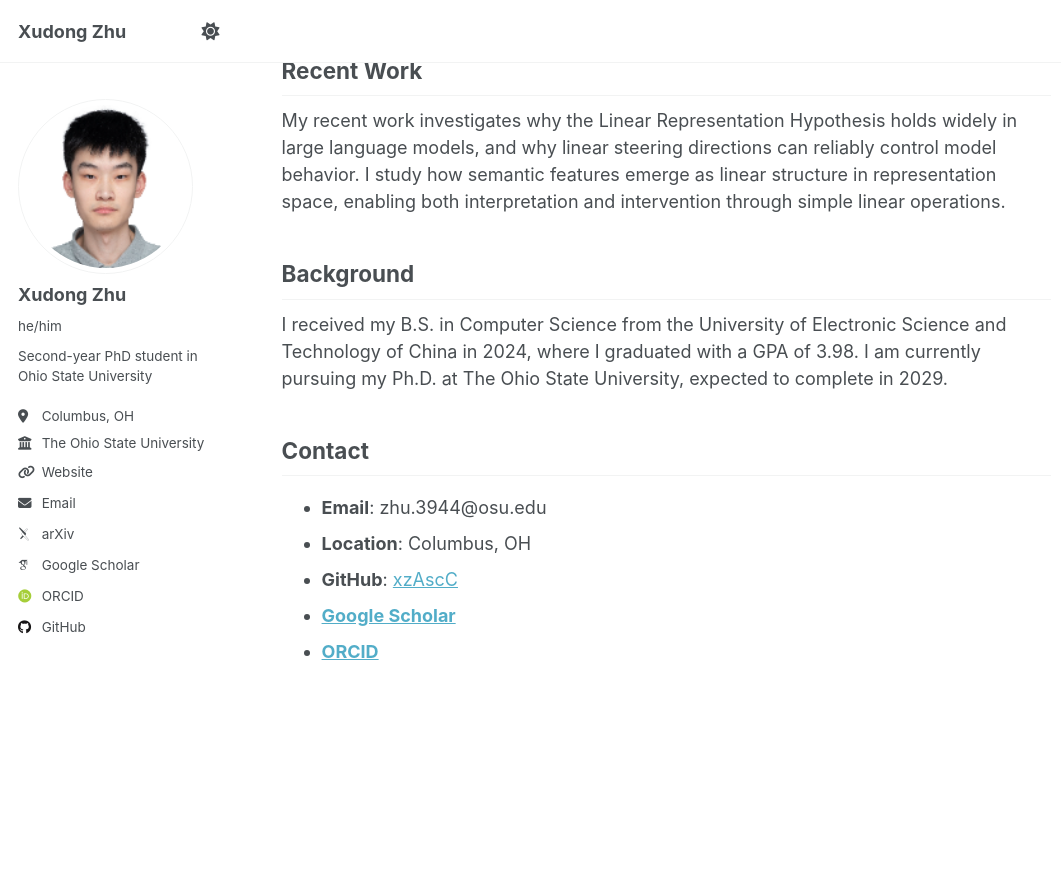
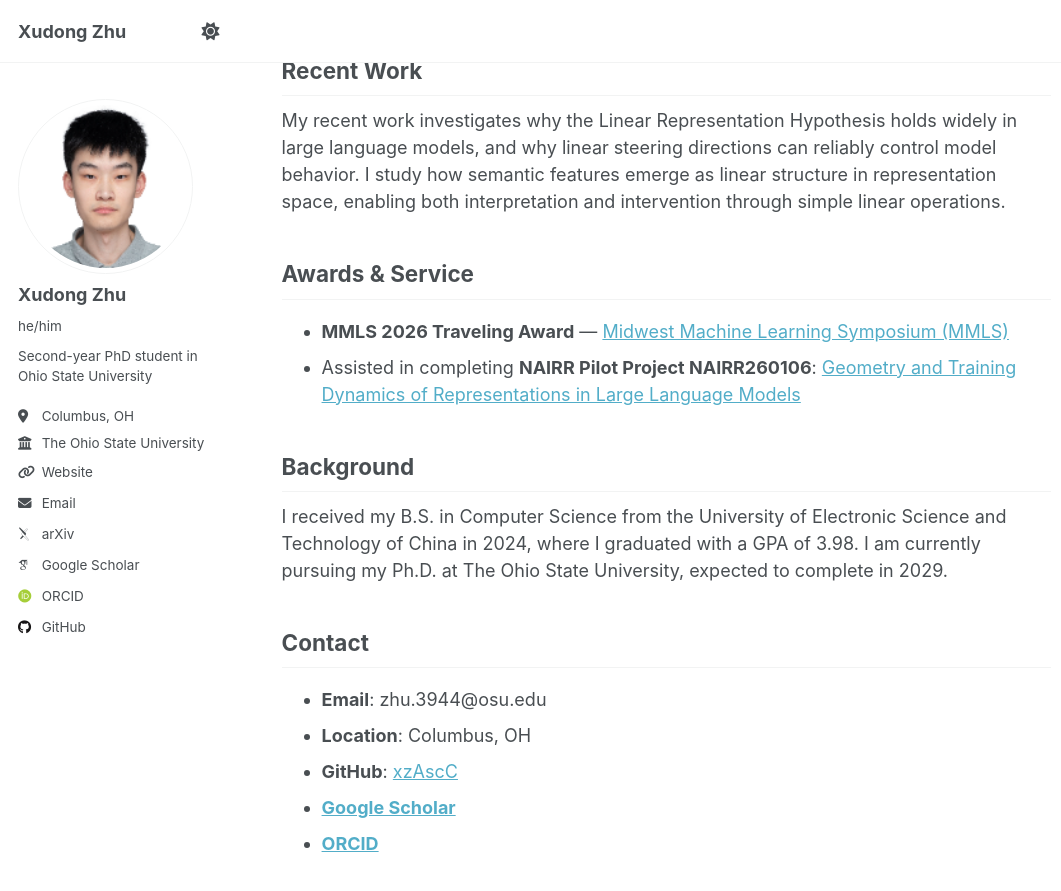
Before and after one commit to xzAscC/xzAscC.github.io, a Jekyll site: the page built from _pages/about.md, in a window 1280 px wide and 900 px high, scrolled down 673 px. Shown: the top 891 px of the window, without its empty margins (0-1061 px from the left). Built offline with Jekyll 4.4.1, drawn with Linux system fonts in a browser that asks for light colours; some web fonts are replaced; a script that is not in the unit is left out.

Commit message:
add Awards

```diff
--- a/_pages/about.md
+++ b/_pages/about.md
@@ -23,6 +23,11 @@ My current research focuses on:
 
 My recent work investigates why the Linear Representation Hypothesis holds widely in large language models, and why linear steering directions can reliably control model behavior. I study how semantic features emerge as linear structure in representation space, enabling both interpretation and intervention through simple linear operations.
 
+## Awards & Service
+
+- **MMLS 2026 Traveling Award** — [Midwest Machine Learning Symposium (MMLS)](https://midwest-ml.org/2026/)
+- Assisted in completing **NAIRR Pilot Project NAIRR260106**: [Geometry and Training Dynamics of Representations in Large Language Models](https://nairrpilot.org/projects/awarded?_requestNumber=NAIRR260106)
+
 ## Background
 
 I received my B.S. in Computer Science from the University of Electronic Science and Technology of China in 2024, where I graduated with a GPA of 3.98. I am currently pursuing my Ph.D. at The Ohio State University, expected to complete in 2029.
```
